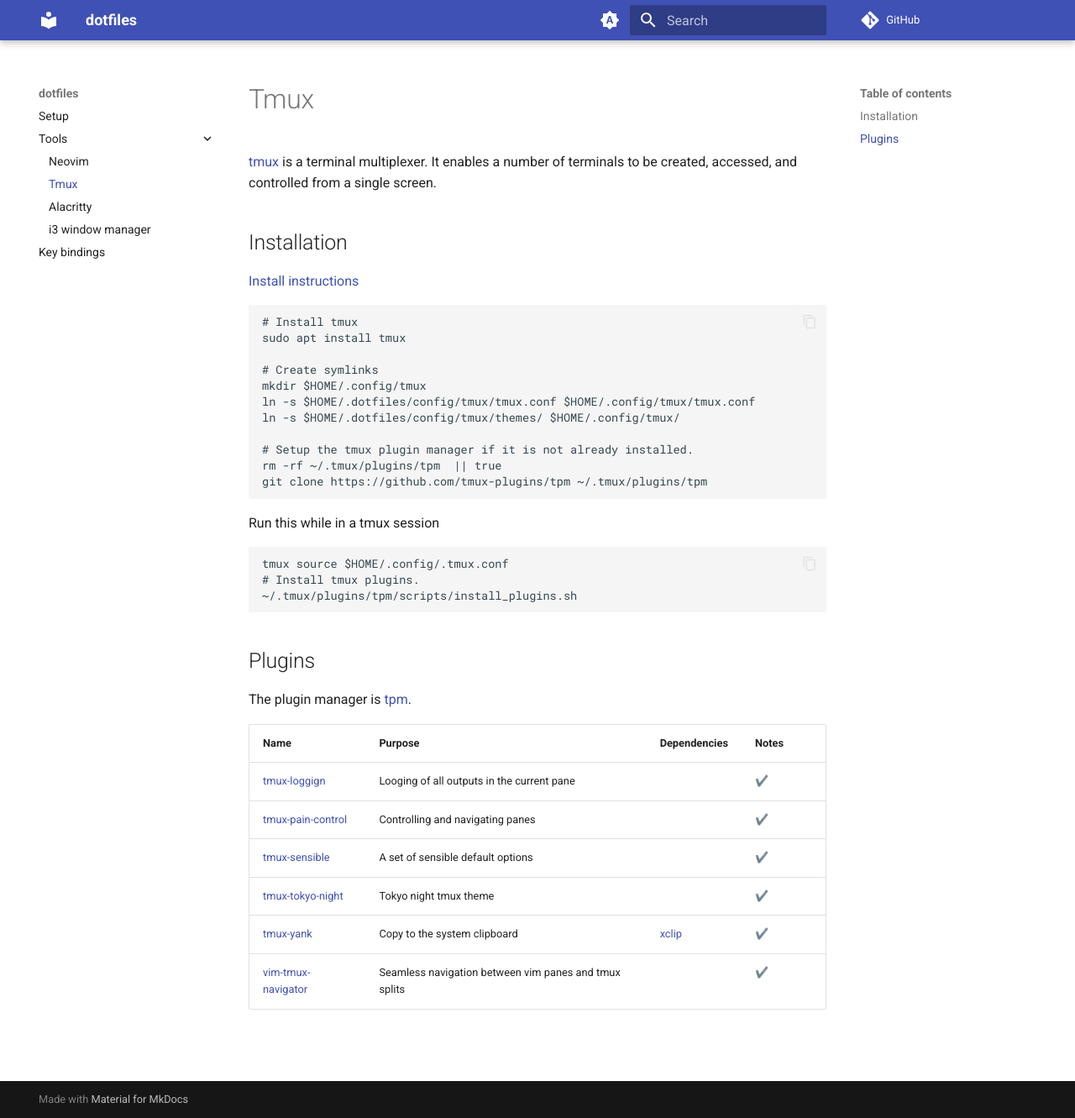
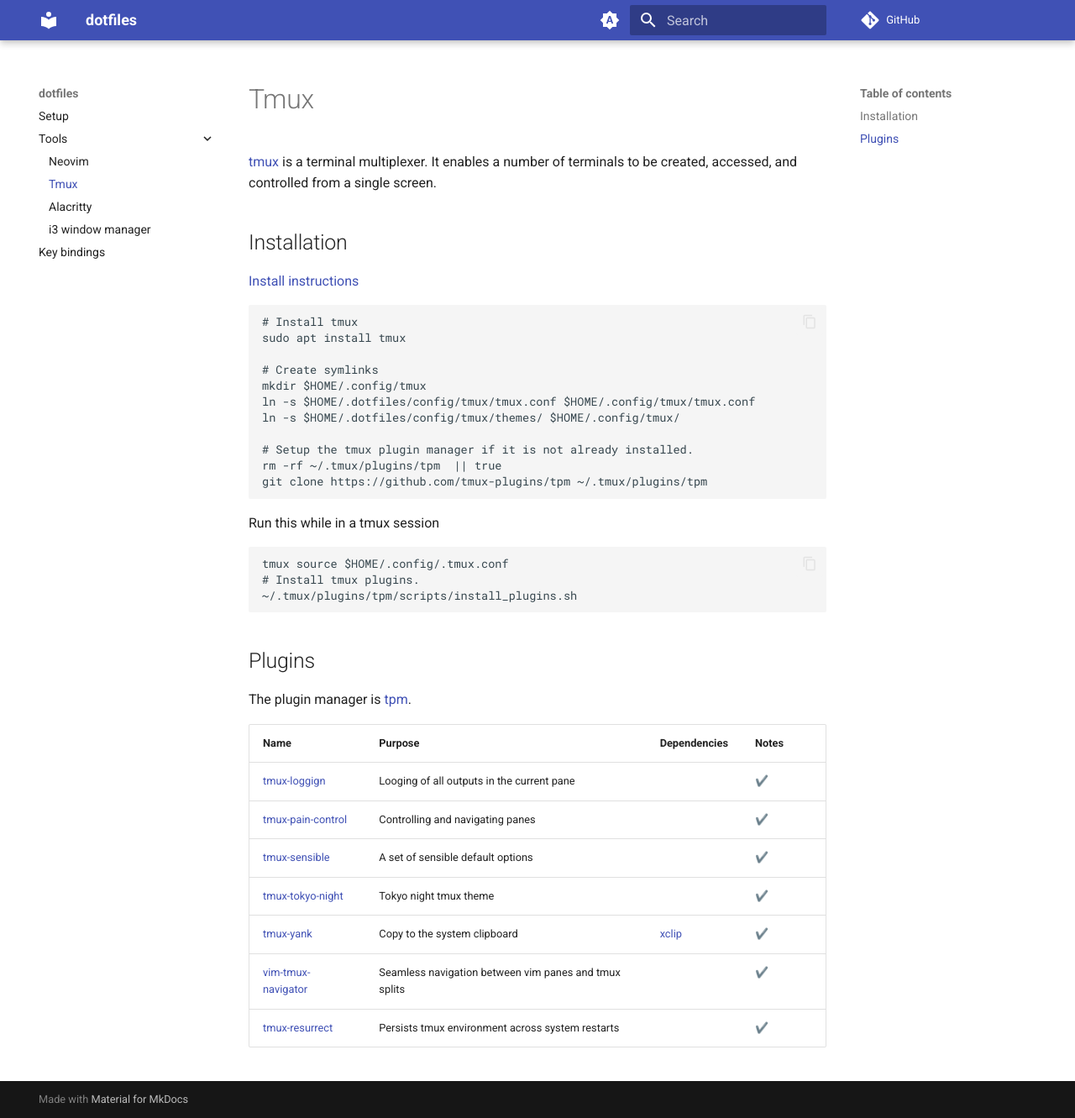
Before and after one commit to HieuDao-code/dotfiles, an MkDocs documentation site: the page built from docs/tmux.md, in a window 1280 px wide and 1331 px high. Shown: the whole window at 84% size. Built offline with MkDocs 1.6.1 and Material for MkDocs 9.7.7, drawn with Linux system fonts in a browser that asks for light colours; comment, search, counter and statistics services are not loaded.

Commit message:
Update tmux.md

```diff
--- a/docs/tmux.md
+++ b/docs/tmux.md
@@ -40,3 +40,4 @@ The plugin manager is [tpm](https://github.com/tmux-plugins/tpm).
 | [tmux-tokyo-night](https://github.com/fabioluciano/tmux-tokyo-night)    | Tokyo night tmux theme                                |                                           | ✔️    |
 | [tmux-yank](https://github.com/tmux-plugins/tmux-yank)                  | Copy to the system clipboard                          | [xclip](https://github.com/astrand/xclip) | ✔️    |
 | [vim-tmux-navigator](https://github.com/christoomey/vim-tmux-navigator) | Seamless navigation between vim panes and tmux splits |                                           | ✔️    |
+| [tmux-resurrect](https://github.com/tmux-plugins/tmux-resurrect) | Persists tmux environment across system restarts |  | ✔️ |
```
